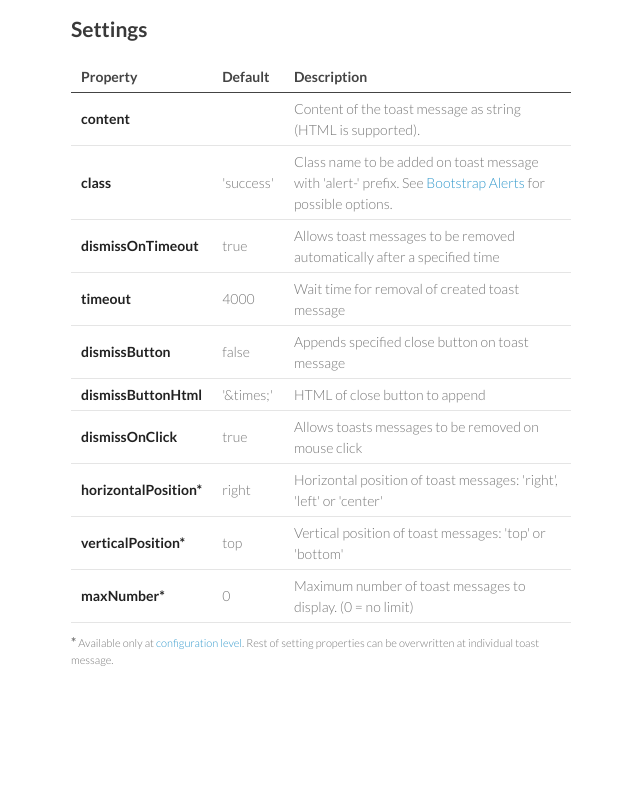
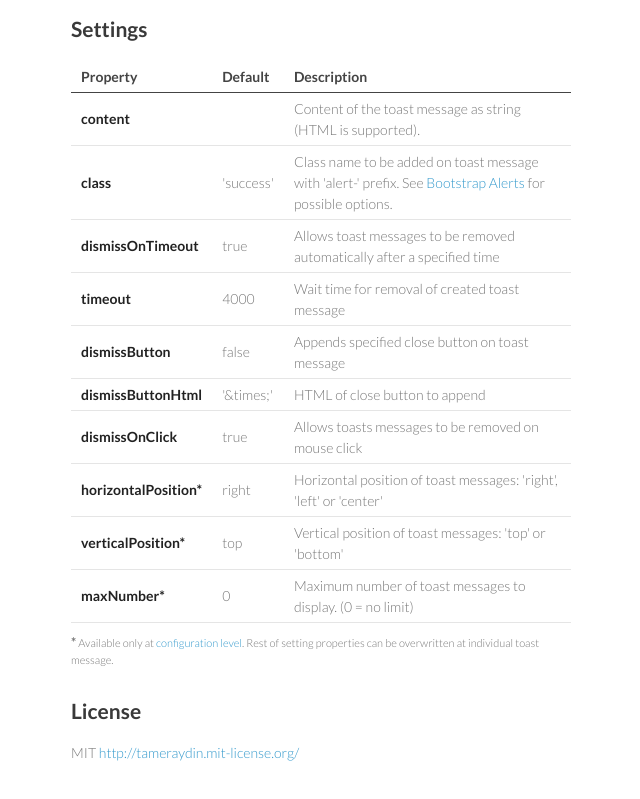
Before and after one commit to tameraydin/ngToast, a plain HTML site: page index.html in a window 1280 px wide. Shown: the part 1131-1930 px from the top of the page, without its empty margins (474-1114 px from the left). Before the commit the page ends 1880 px from the top, so only its background shows below. Drawn offline with Linux system fonts and the light colour scheme; files that its build step writes are made by us from their sources.

Commit message:
added license info

```diff
--- a/index.html
+++ b/index.html
@@ -145,6 +145,9 @@ ngToast.dismiss();
 </table>
 <small class="note"><strong>*</strong> Available only at <a target="_blank" href="https://docs.angularjs.org/guide/providers">configuration level</a>. Rest of setting properties can be overwritten at individual toast message.</small>
 
+<h2>
+<a name="license" class="anchor" href="#license"><span class="octicon octicon-link"></span></a>License</h2>
+<p>MIT <a href="http://tameraydin.mit-license.org/">http://tameraydin.mit-license.org/</a></p>
       </section>
       <footer>
         <p>This project is maintained by <a href="http://tamerayd.in">Tamer Aydin</a></p>
```
